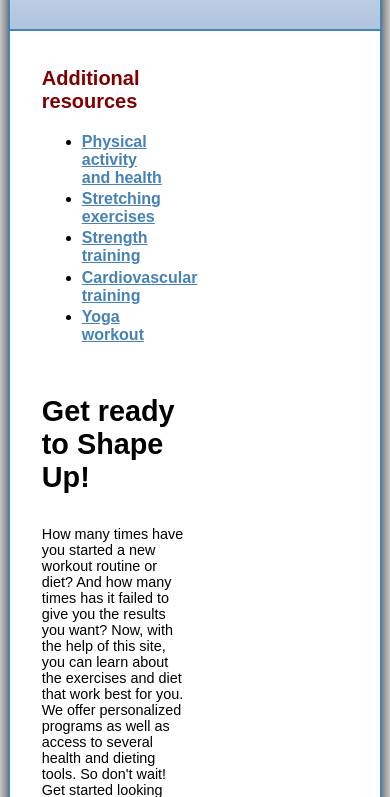
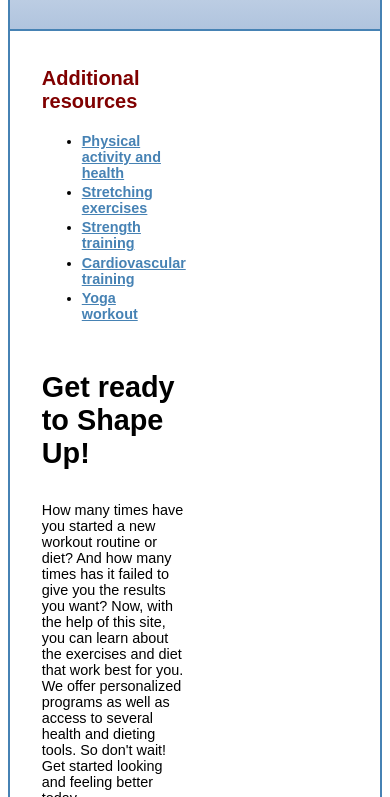
Before and after one commit to LVT53/shape-up, a website built with webpack: page index.html in a window 390 px wide. Shown: the part 172-969 px from the top of the page. Built offline with nearby package versions, Linux system fonts and the light colour scheme.

Commit message:
Step 8, added media query at max 900px

```diff
--- a/styles/main_rwd.css
+++ b/styles/main_rwd.css
@@ -5,6 +5,7 @@ body {
   border: solid 2px steelblue;
   box-shadow: #000 0 6px 20px;
   margin: 0 auto;
+  font-size: 1rem;
 }
 
 h1 {
@@ -101,3 +102,18 @@ footer p {
   font-size: .8rem;
   color: #fff;
 }
+
+@media (max-width: 900px) {
+  body {
+    box-shadow: none;
+    font-size: .9rem;
+  }
+}
+
+@media (max-width: 767px) {
+
+}
+
+@media (max-width: 479px) {
+
+}
```
